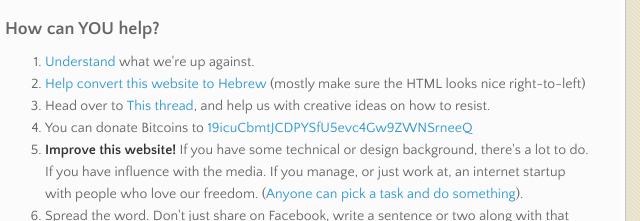
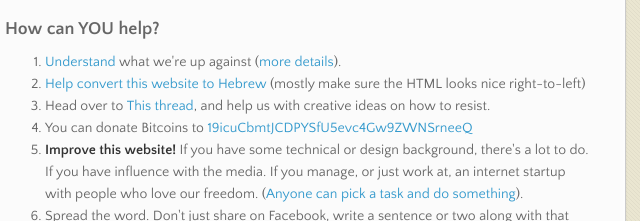
Before and after one commit to israelipirates/netneutral-il, a plain HTML site: page index.html in a window 1280 px wide. Shown: the part 482-703 px from the top of the page, 341-981 px from the left. Drawn offline with nearby package versions, Linux system fonts and the light colour scheme.

Commit message:
More details

```diff
--- a/index.html
+++ b/index.html
@@ -44,7 +44,7 @@
 <a name="how-can-you-help" class="anchor" href="#how-can-you-help"><span class="octicon octicon-link"></span></a>How can YOU help?</h3>
 
 <ol>
-<li><a href='https://www.facebook.com/groups/israelipirates/permalink/174209676098980/'>Understand</a> what we're up against.</li>
+<li><a href='https://www.facebook.com/groups/israelipirates/permalink/174209676098980/'>Understand</a> what we're up against (<a href='https://www.facebook.com/israelipirates/posts/535924249815244'>more details</a>).</li>
 <li><a href='https://github.com/isareli-pirates/netneutral-il/issues/1'>Help convert this website to Hebrew</a> (mostly make sure the HTML looks nice right-to-left)
 <li>Head over to <a href="https://www.facebook.com/groups/israelipirates/permalink/174439916075956/">This thread</a>, and help us with creative ideas on how to resist.</li>
 <li>You can donate Bitcoins to <a href='https://blockchain.info/address/19icuCbmtJCDPYSfU5evc4Gw9ZWNSrneeQ'>19icuCbmtJCDPYSfU5evc4Gw9ZWNSrneeQ</a></li>
```
